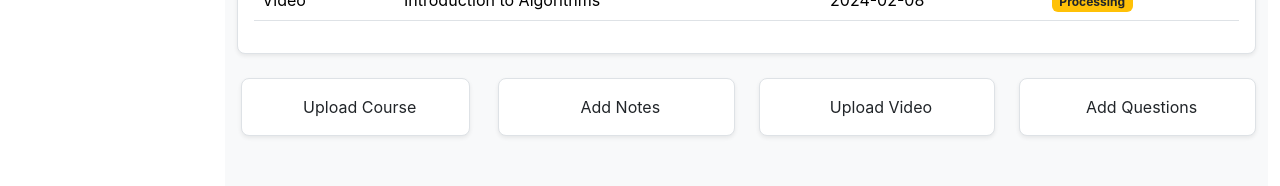
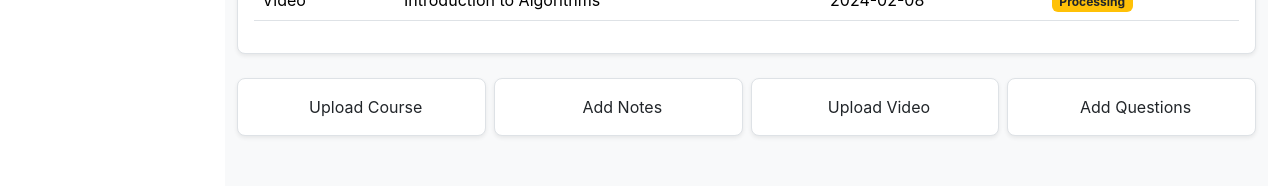
Before and after one commit to dhananjayyadav21/ExameeR, a React (Create React App) app in the folder client/: page /dashboard in a window 1280 px wide. Shown: the part 515-701 px from the top of the page. Built offline with nearby package versions, Linux system fonts and the light colour scheme; some icons are missing.

Commit message:
fix dashbord header

```diff
--- a/client/src/Dashbord/components/DashbordHead.jsx
+++ b/client/src/Dashbord/components/DashbordHead.jsx
@@ -109,9 +109,9 @@ const DashbordHead = () => {
                 </div>
 
                 {/* Quick Actions */}
-                <div className="row">
+                <div className="row g-2">
                     <div className='col-md-6 col-lg-3'>
-                        <div className="bg-white d-flex align-items-center justify-content-center gap-2 p-3 mx-1 border shadow-sm rounded-3">
+                        <div className="bg-white d-flex align-items-center justify-content-center gap-2 p-3 border shadow-sm rounded-3">
                             <i className="bi bi-upload text-primary"></i>
                             <span className="text-dark">Upload Course</span>
                         </div>
--- a/client/src/pages/Home.jsx
+++ b/client/src/pages/Home.jsx
@@ -1,14 +1,12 @@
 import React from 'react'
 import { Link } from 'react-router-dom'
 import CourceIteam from '../components/CourceIteam'
-// import NotesIteam from '../components/NotesItem'
 import Footer from '../components/Footer'
 import TestimonialCard from '../components/TestimonialCard'
 import Team from '../components/Team'
 import Offers from '../components/Offers'
 import { ReactTyped } from "react-typed";
 import HowExameeWork from '../components/HowExameeWork'
-import Contact from './Contact'
 
 const Home = () => {
 
```
